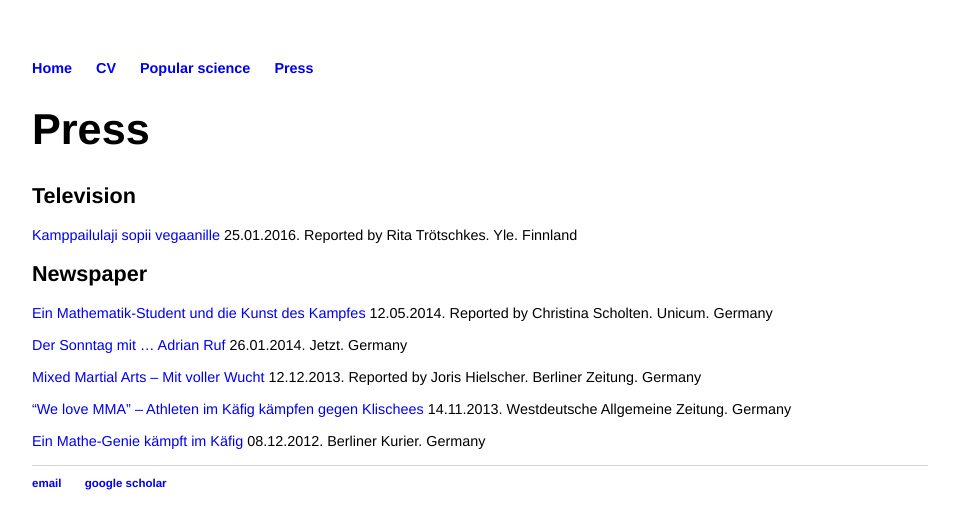
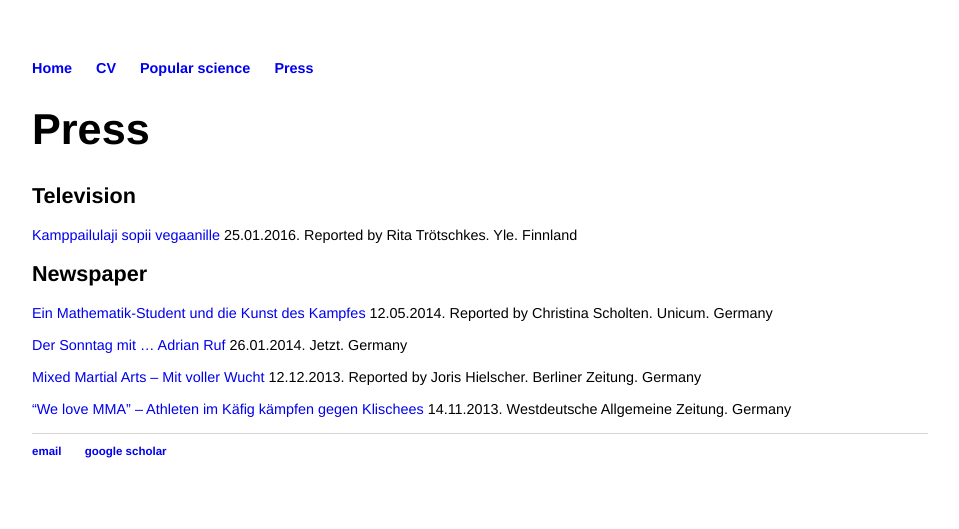
Before and after one commit to adrianmruf/adrianmruf.github.io, a Jekyll site: the page built from press/index.html, in a window 1280 px wide. Shown: the top 529 px of the page, without its empty margins (160-1119 px from the left). Built offline with Jekyll 4.4.1, drawn with Linux system fonts in a browser that asks for light colours.

Commit message:
Update index.html

```diff
--- a/press/index.html
+++ b/press/index.html
@@ -15,5 +15,3 @@ title: Press
 <br><br>
 <a href="https://www.waz.de/staedte/oberhausen/we-love-mma-athleten-im-kaefig-kaempfen-gegen-klischees-id8665626.html">“We love MMA” – Athleten im Käfig kämpfen gegen Klischees</a> 14.11.2013. Westdeutsche Allgemeine Zeitung. Germany
 <br><br>
-<a href="https://www.berliner-kurier.de/berlin/kiez---stadt/mixed-martial-arts-ein-mathe-genie-kaempft-im-kaefig-5383048">Ein Mathe-Genie kämpft im Käfig</a> 08.12.2012. Berliner Kurier. Germany
-<br><br>
```
